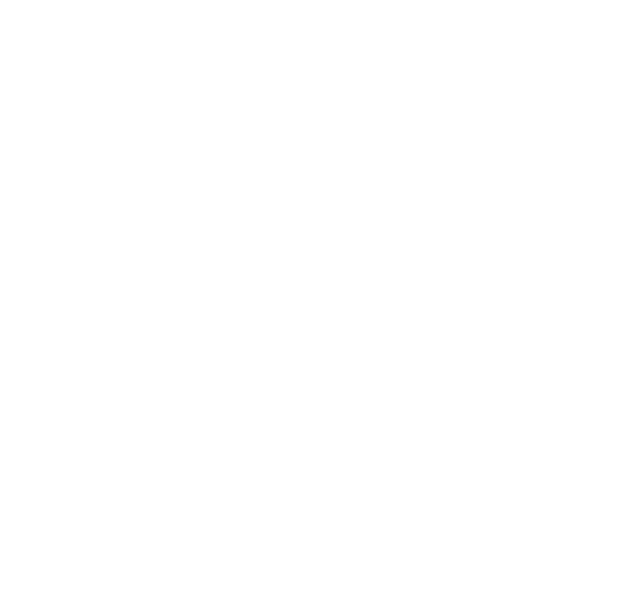
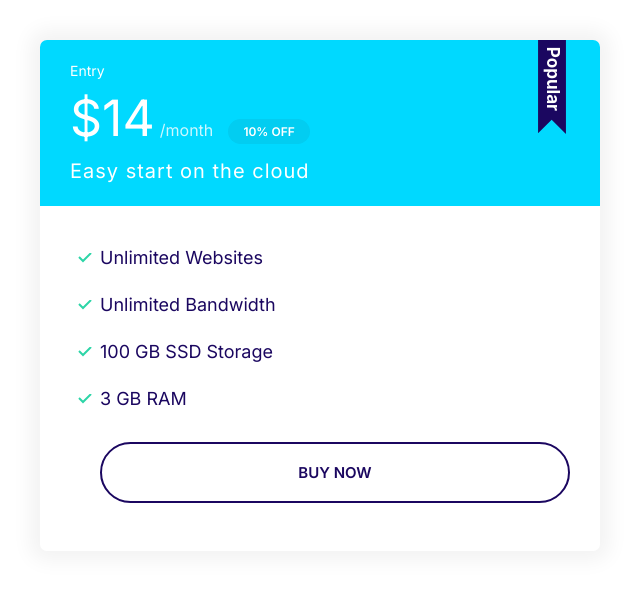
Before and after one commit to Evan-D-Clark/HTML5-CSS3-Exercises, a plain HTML site: page html-exercises/moshify_website/index.html in a window 1280 px wide. Shown: the whole page, without its empty margins (0-640 px from the left). Drawn offline with Linux system fonts and the light colour scheme.

Commit message:
Added popular plan modifier

```diff
--- a/html-exercises/moshify_website/css/styles.css
+++ b/html-exercises/moshify_website/css/styles.css
@@ -335,6 +335,19 @@ a {
   margin-bottom: 2rem;
 }
 
+.plan--popular .card__header {
+  position: relative;
+}
+
+.plan--popular .card__header::before {
+  content: url(../images/popular.svg);
+  width: 40px;
+  display: inline-block;
+  position: absolute;
+  top: -6px;
+  right: 5%;
+}
+
 @media screen and (min-width: 1024px) {
   .plan__name {
     font-size: 1.4rem;
--- a/html-exercises/moshify_website/index.html
+++ b/html-exercises/moshify_website/index.html
@@ -13,5 +13,28 @@
     <link rel="stylesheet" href="css/normalize.css" />
     <link rel="stylesheet" href="css/styles.css" />
   </head>
-  <body></body>
+  <body>
+    <div style="width: 50%; padding: 4rem">
+      <div class="plan plan--popular">
+        <div class="card card--secondary">
+          <header class="card__header">
+            <h3 class="plan__name">Entry</h3>
+            <span class="plan__price">$14</span>
+            <span class="plan__billing-cycle">/month</span>
+            <span class="badge badge--secondary badge--small">10% off</span>
+            <span class="plan__description">Easy start on the cloud</span>
+          </header>
+          <div class="card__body">
+            <ul class="list list--tick">
+              <li class="list__item">Unlimited Websites</li>
+              <li class="list__item">Unlimited Bandwidth</li>
+              <li class="list__item">100 GB SSD Storage</li>
+              <li class="list__item">3 GB RAM</li>
+              <button class="btn btn--outline btn--block">buy now</button>
+            </ul>
+          </div>
+        </div>
+      </div>
+    </div>
+  </body>
 </html>
```
Also changed, not shown: html-exercises/moshify_website/images/popular.svg (added).
